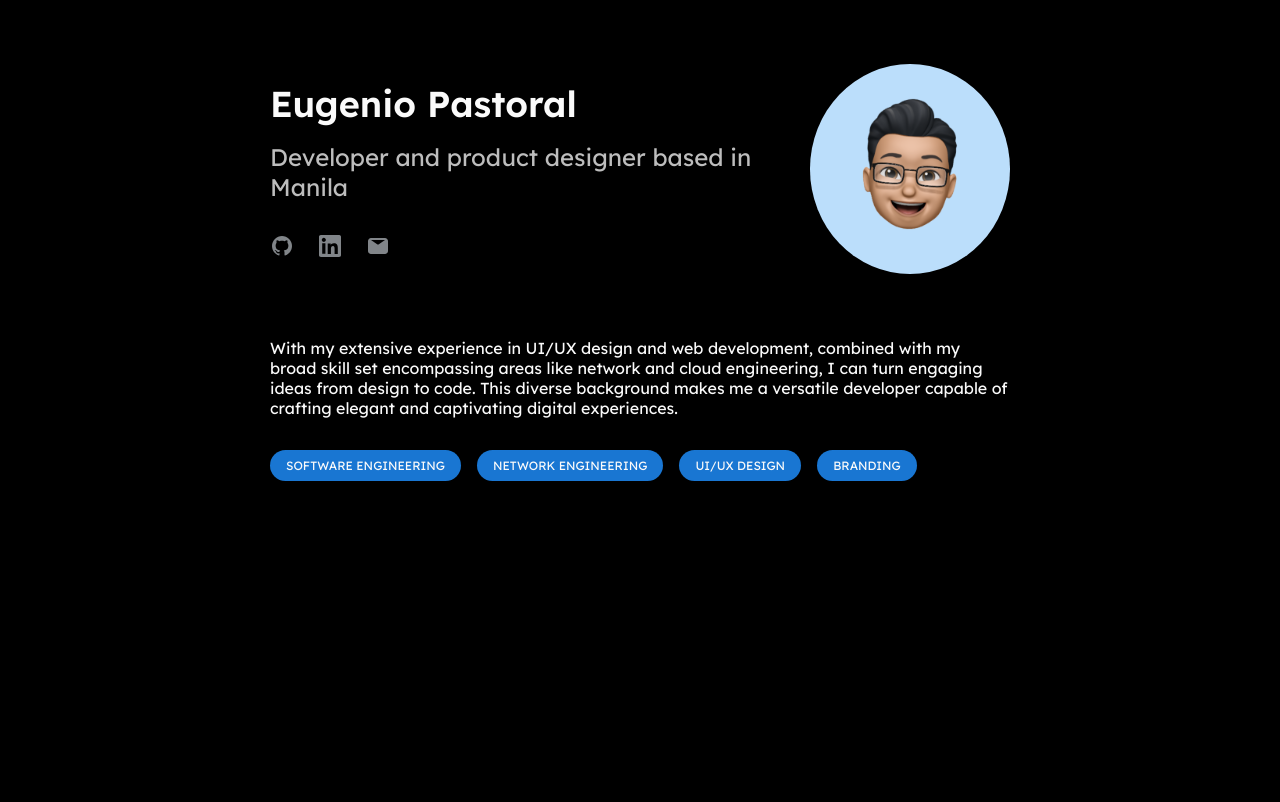
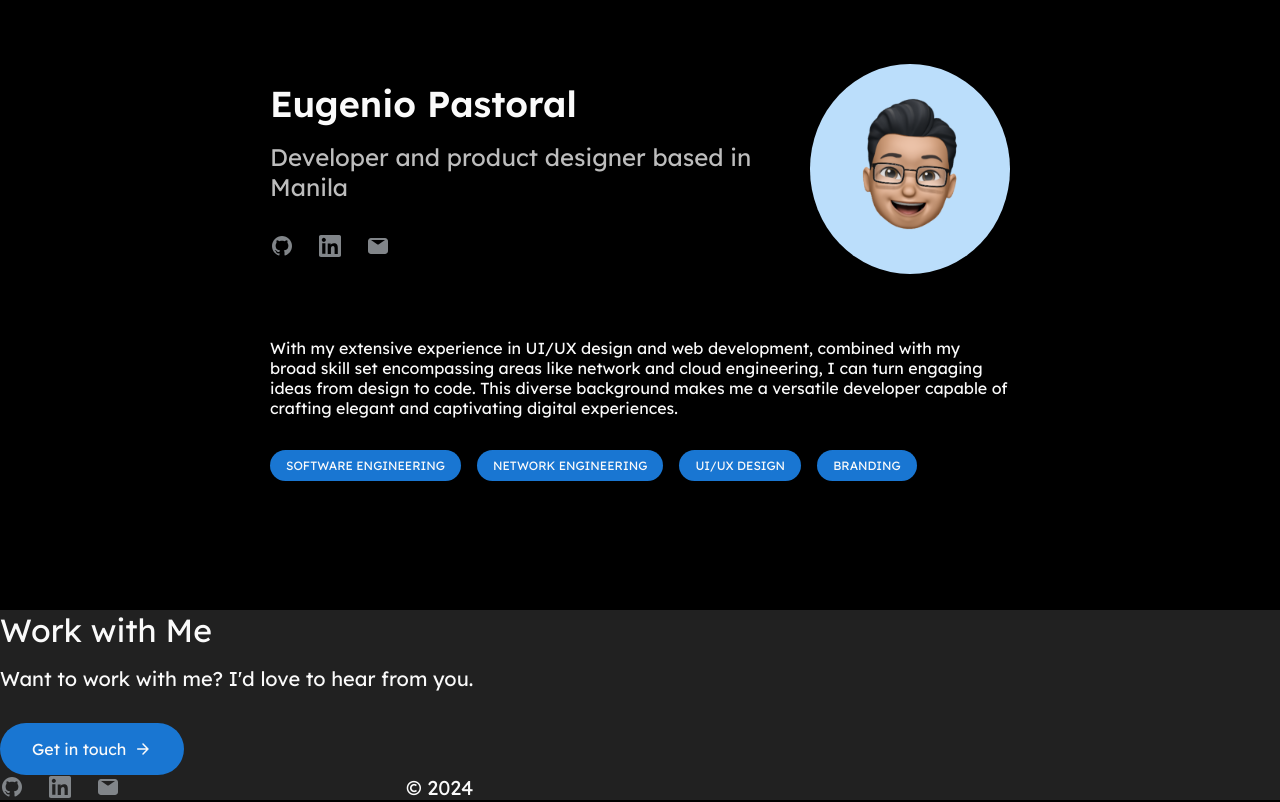
Before and after one commit to achrovisual/portfolio, a Vue app: page / in a window 1280 px wide. Built offline with nearby package versions, Linux system fonts and the light colour scheme.

Commit message:
Implement footer

```diff
--- a/src/App.vue
+++ b/src/App.vue
@@ -5,15 +5,18 @@
 
     </div>
   </div>
+  <PortfolioFooter></PortfolioFooter>
 </template>
 
 <script>
 import PortfolioHeader from './components/PortfolioHeader.vue'
+import PortfolioFooter from './components/PortfolioFooter.vue'
 
 export default {
   name: 'App',
   components: {
-    PortfolioHeader
+    PortfolioHeader,
+    PortfolioFooter
   }
 }
 </script>
--- /dev/null
+++ b/src/components/PortfolioFooter.vue
@@ -0,0 +1,87 @@
+<template>
+    <div class = "padding_restrict footer__container">
+        <div class = "workable_area">
+            <div class = "footer__cta">
+                <div class = "cta__message-container">
+                    <span class = "footer__title">
+                        Work with Me
+                    </span>
+                    <span class = "footer__subtitle">
+                        Want to work with me? I'd love to hear from you.
+                    </span>
+                </div>
+                <ExternalButton label = "Get in touch"></ExternalButton>
+            </div>
+            <div class = "footer__copyright">
+                <SocialsBar></SocialsBar>
+                <span class = "footer__subtitle">
+                    © 2024
+                </span>
+            </div>
+        </div>
+    </div>
+</template>
+
+<script>
+import SocialsBar from './SocialsBar.vue'
+import ExternalButton from './ExternalButton.vue'
+
+export default {
+    name: 'PortfolioHeader',
+    components: {
+        SocialsBar,
+        ExternalButton
+    }
+
+}
+</script>
+
+<!-- Add "scoped" attribute to limit CSS to this component only -->
+<style scoped>
+.footer__container {
+    display: flex;
+    flex-direction: column;
+    align-items: flex-start;
+    gap: 64px;
+    align-self: stretch;
+
+    background: var(--Gray-900, #212121);
+}
+
+.footer__cta {
+    display: flex;
+    flex-direction: column;
+    align-items: flex-start;
+    gap: 32px;
+    align-self: stretch;
+}
+
+.cta__message-container {
+    display: flex;
+    flex-direction: column;
+    align-items: flex-start;
+    gap: 16px;
+    align-self: stretch;
+}
+
+.footer__title {
+    align-self: stretch;
+    color: var(--Gray-50);
+    font-size: 3.2rem;
+    font-weight: 400;
+}
+
+.footer__subtitle {
+    align-self: stretch;
+    color: var(--Gray-50);
+    font-size: 2.0rem;
+    font-weight: 400;
+}
+
+.footer__copyright {
+    display: flex;
+    justify-content: space-between;
+    align-items: flex-start;
+    align-self: stretch;
+}
+</style>
```
